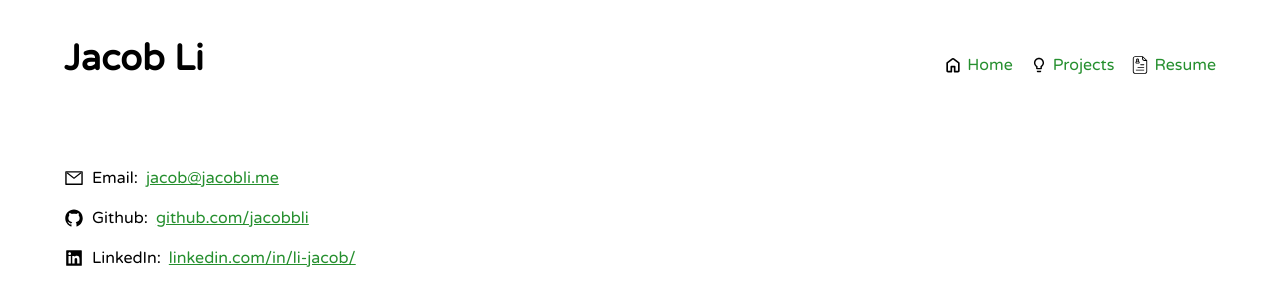
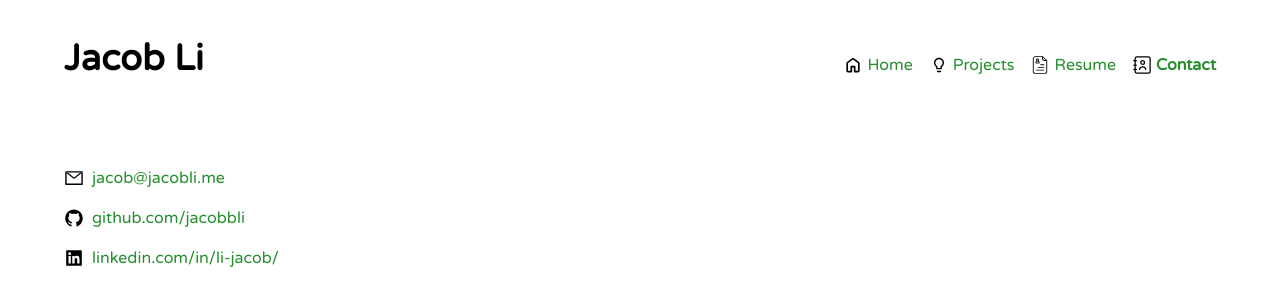
Before and after one commit to jacobbli/jacobbli.github.io, a Vue app: page /#/contact in a window 1280 px wide. Shown: the top 306 px of the page. Built offline with nearby package versions, Linux system fonts and the light colour scheme; a web font is replaced by a local one.

Commit message:
Refactor routes and contact page

```diff
--- a/src/App.vue
+++ b/src/App.vue
@@ -42,9 +42,9 @@ body {
   -webkit-font-smoothing: antialiased;
   -moz-osx-font-smoothing: grayscale;
 
-  a {
+  /* a {
     color: #258f2e;
-  }
+  } */
 }
 
 
--- a/src/components/NavBar.vue
+++ b/src/components/NavBar.vue
@@ -1,33 +1,16 @@
 <template>
   <div class="navBar__container">
-    <router-item :target="'/'" :is-selected="currentRoute == 'Home'">
-      <home-icon />Home
-    </router-item>
-    <router-item :target="'projects'" :is-selected="currentRoute == 'Projects'">
-      <lightbulb-icon />Projects
-    </router-item>
-    <router-item :target="'resume'" :is-selected="currentRoute == 'Resume'">
-      <cv-icon />Resume
-    </router-item>
-    <router-item
-      v-if="showContact"
-      target="contact"
-      :is-selected="currentRoute == 'ContactDetails'"
-    >
-      <contact-icon />Contact
-    </router-item>
+    <nav-item v-for="route in routes" :key="route.label"
+      :target="route.target"
+      :label="route.label"
+      :is-selected="currentRoute == route.label"
+    />
   </div>
 </template>
 
 <script setup>
 import { defineProps, computed } from "vue";
-// import LightbulbIcon from "./icons/LightbulbIcon.vue";
-// import ProjectIcon from "./icons/ProjectIcon.vue";
-import CvIcon from "./icons/CvIcon.vue";
-import ContactIcon from "./icons/ContactIcon.vue";
-import RouterItem from "./RouterItem.vue";
-import HomeIcon from "./icons/HomeIcon.vue";
-import LightbulbIcon from "./icons/LightbulbIcon.vue";
+import NavItem from "./NavItem.vue";
 
 import { useRoute } from "vue-router";
 
@@ -41,6 +24,26 @@ defineProps({
     default: true,
   },
 });
+
+const routes = [
+  {
+    target: '/',
+    label: "Home"
+  },
+  {
+    target: 'projects',
+    label: "Projects"
+  },
+  {
+    target: 'resume',
+    label: "Resume"
+  },
+  {
+    target: 'contact',
+    label: "Contact"
+  },
+]
+
 </script>
 
 <style lang="scss" scoped>
--- /dev/null
+++ b/src/components/NavItem.vue
@@ -0,0 +1,60 @@
+<template>
+  <div class="navItem__container">
+    <router-link :to="target" :class="isSelectedClass">
+      <component :is="iconMap[target]" />
+
+      <base-hyperlink :is-selected="isSelected">
+        {{ label }}
+      </base-hyperlink>
+    </router-link>
+  </div>
+</template>
+
+<script setup>
+import { defineProps, computed } from "vue";
+import ResumeIcon from "./icons/CvIcon.vue";
+import ContactIcon from "./icons/ContactIcon.vue";
+import HomeIcon from "./icons/HomeIcon.vue";
+import LightbulbIcon from "./icons/LightbulbIcon.vue";
+import BaseHyperlink from "./BaseHyperlink.vue";
+
+const props = defineProps({
+  target: {
+    type: String,
+    required: true,
+  },
+  label: {
+    type: String,
+    required: true,
+  },
+  isSelected: {
+    type: Boolean,
+    default: false,
+  },
+});
+
+const isSelectedClass = computed(() =>
+  props.isSelected ? "navItem__isSelected" : ""
+);
+
+const iconMap = {
+  "/": HomeIcon,
+  "resume": ResumeIcon,
+  "projects": LightbulbIcon,
+  "contact": ContactIcon
+}
+
+
+</script>
+
+<style lang="scss" scoped>
+.navItem__container a {
+  display: flex;
+  gap: 4px;
+  text-decoration: none;
+}
+
+.navItem__isSelected {
+  font-weight: bold;
+}
+</style>
--- a/src/components/RouterItem.vue
+++ /dev/null
@@ -1,39 +0,0 @@
-<template>
-  <div class="routerItem__container">
-    <router-link :to="target" :class="isSelectedClass"
-      ><slot></slot
-    ></router-link>
-  </div>
-</template>
-
-<script setup>
-import { defineProps, computed } from "vue";
-
-const props = defineProps({
-  target: {
-    type: String,
-    required: true,
-  },
-  isSelected: {
-    type: Boolean,
-    default: false,
-  },
-});
-
-const isSelectedClass = computed(() =>
-  props.isSelected ? "routerItem__isSelected" : ""
-);
-</script>
-
-<style lang="scss" scoped>
-.routerItem__container a {
-  display: flex;
-  gap: 4px;
-  text-decoration: none;
-}
-
-.routerItem__isSelected {
-  font-weight: bold;
-}
-
-</style>
--- a/src/components/SideBar.vue
+++ b/src/components/SideBar.vue
@@ -1,15 +1,15 @@
 <template>
   <div class="sideMenu__content">
-    <navigation-item v-for="(option, index) in options" :key="option" @click="onSelect(index)"
+    <base-hyperlink v-for="(option, index) in options" :key="option" @click="onSelect(index)"
       :is-selected="selectedIndex == index">
       {{ option }}
-    </navigation-item>
+    </base-hyperlink >
   </div>
 </template>
 
 <script setup>
 import { defineProps } from 'vue';
-import NavigationItem from './NavigationItem.vue';
+import BaseHyperlink from './BaseHyperlink.vue';
 
 defineProps({
   options: {
--- a/src/components/TheHeader.vue
+++ b/src/components/TheHeader.vue
@@ -7,7 +7,7 @@
 
 <script setup>
 import NavBar from "./NavBar.vue";
-// import ContactInfo from "./ContactInfo.vue";
+
 </script>
 <style lang="scss" scoped>
 .theHeader__container {
--- a/src/router/router.js
+++ b/src/router/router.js
@@ -22,7 +22,7 @@ const routes = [
   },
   {
     path: "/contact",
-    name: "ContactDetails",
+    name: "Contact",
     component: ContactDetailsView,
   },
 ];
--- a/src/views/ContactDetailsView.vue
+++ b/src/views/ContactDetailsView.vue
@@ -1,42 +1,42 @@
 <template>
   <div class="contactDetailsView__container">
-    <base-list-item
-      v-for="item in contactInfo"
-      :key="item.content"
-      :content="item.content"
-      :url="item.prefix + item.content"
-      :title="item.prefix + item.content"
-    >
-      <template #icon><component :is="item.component" /></template>
-      <template #label>{{ item.label }}:</template>
-    </base-list-item>
+    <div v-for="item in contactInfo" :key="item.content" class="contactDetailsView__content">
+      <component :is="item.icon" />
+      <a :href="item.href" target="_blank">
+        <base-hyperlink>
+          {{ item.content }}
+        </base-hyperlink>
+      </a>
+    </div>
   </div>
 </template>
 
 <script setup>
-import { onMounted, shallowRef } from "vue";
-import contactInformation from "../data/contact_information.json";
-import BaseListItem from "../components/BaseListItem.vue";
 import EmailIcon from "../components/icons/EmailIcon.vue";
 import GithubIcon from "../components/icons/GithubIcon.vue";
 import LinkedinIcon from "../components/icons/LinkedinIcon.vue";
+import BaseHyperlink from "@/components/BaseHyperlink.vue";
 
-const contactInfo = shallowRef(null);
-
-onMounted(() => {
-  const iconMap = {
-    github: GithubIcon,
-    email: EmailIcon,
-    linkedin: LinkedinIcon,
-  };
-
-  contactInfo.value = contactInformation.data.map((currentInfo) => {
-    return {
-      ...currentInfo,
-      component: iconMap[currentInfo.label.toLowerCase()],
-    };
-  });
-});
+const contactInfo = [
+  {
+    content: "jacob@jacobli.me",
+    href: "mailto:jacob@jacobli.me",
+    type: "Email",
+    icon: EmailIcon
+  },
+  {
+    content: "github.com/jacobbli",
+    href: "https://github.com/jacobbli",
+    type: "Github",
+    icon: GithubIcon
+  },
+  {
+    content: "linkedin.com/in/li-jacob/",
+    href: "https://linkedin.com/in/li-jacob/",
+    type: "LinkedIn",
+    icon: LinkedinIcon
+  }
+]
 </script>
 
 <style lang="scss" scoped>
@@ -45,5 +45,14 @@ onMounted(() => {
   flex-direction: column;
 
   gap: 20px;
+
+  .contactDetailsView__content {
+    display: flex;
+    gap: 8px;
+
+    a {
+      text-decoration: none;
+    }
+  }
 }
 </style>
```
Also changed, not shown: src/components/BaseGallery.vue (+0 -7 lines), src/components/BaseHyperlink.vue (renamed from src/components/NavigationItem.vue).
